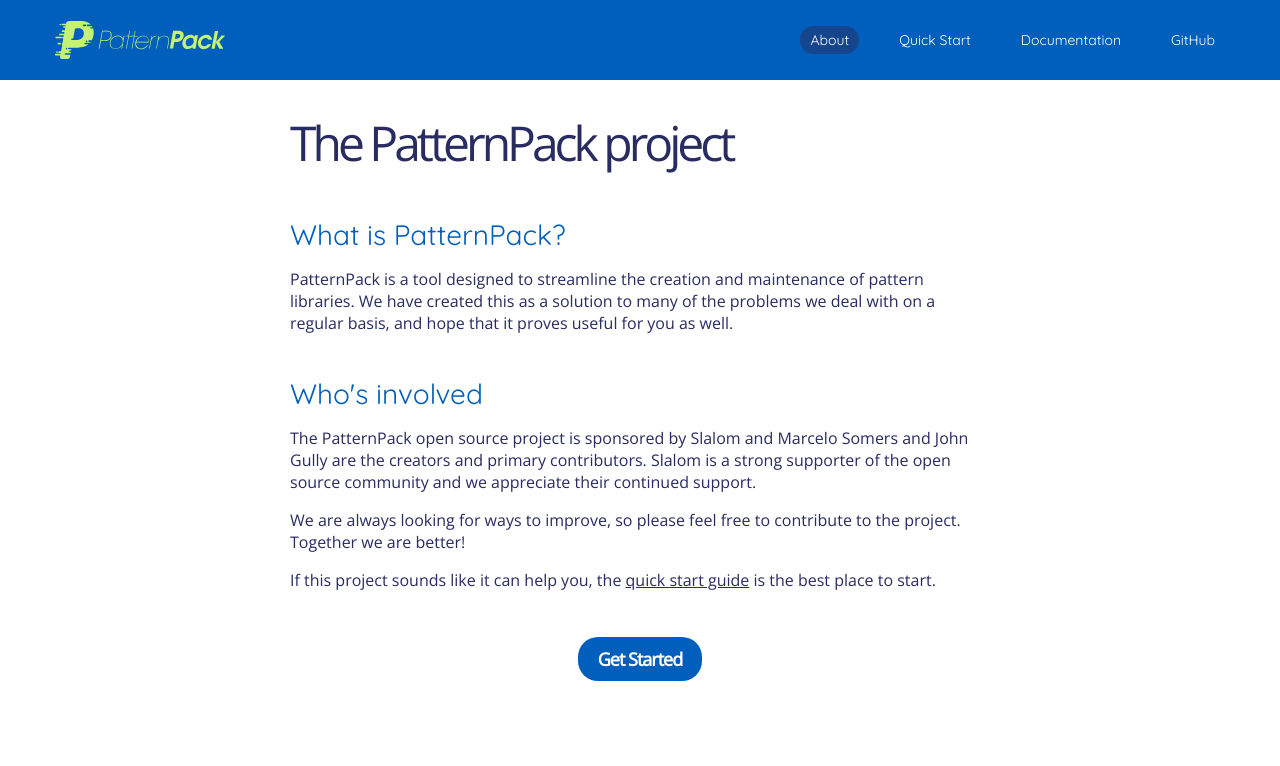
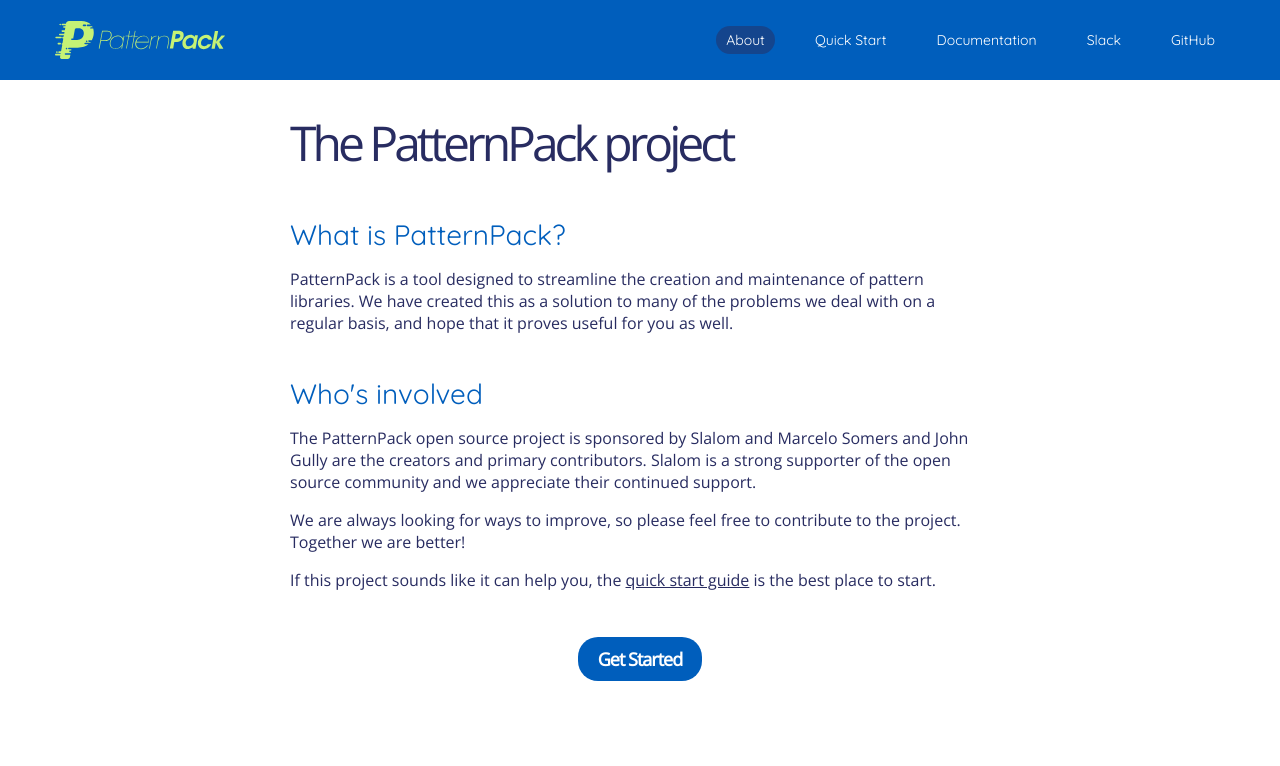
Before and after one commit to patternpack/patternpack.github.io, a website: page about.html in a window 1280 px wide. Shown: the top 766 px of the page. Drawn offline with nearby package versions, Linux system fonts and the light colour scheme.

Commit message:
Added Slack link to header

```diff
--- a/about.html
+++ b/about.html
@@ -21,6 +21,7 @@
           <li><a href="/about.html" class="active">About</a></li>
           <li><a href="/quick-start.html">Quick Start</a></li>
           <li><a href="https://github.com/patternpack/patternpack/blob/master/docs/docs.md">Documentation</a></li>
+          <li><a href="http://slack.patternpack.org/">Slack</a></li>
           <li><a href="http://github.com/patternpack/patternpack">GitHub</a></li>
         </ul>
       </div>
```
Also changed, not shown: index.html (+1 -0 lines), quick-start.html (+1 -0 lines).
